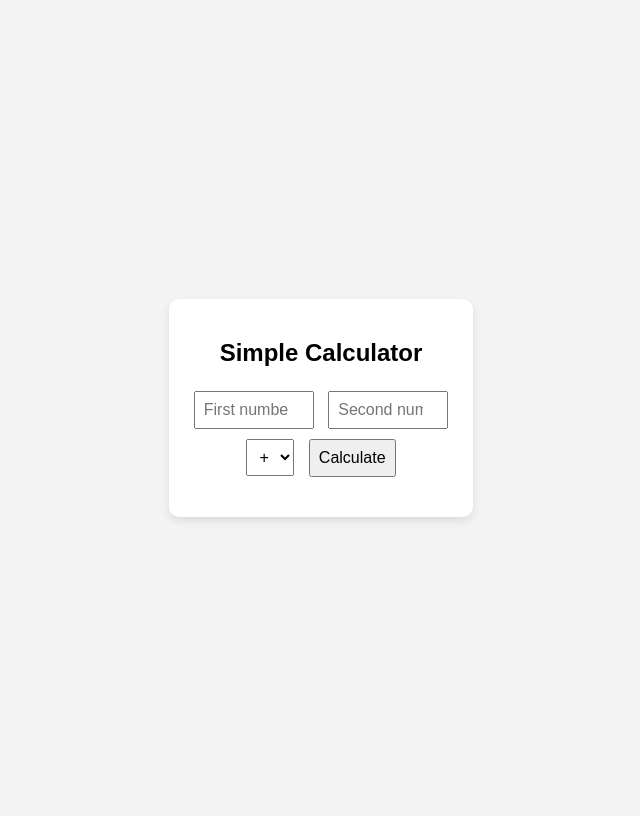
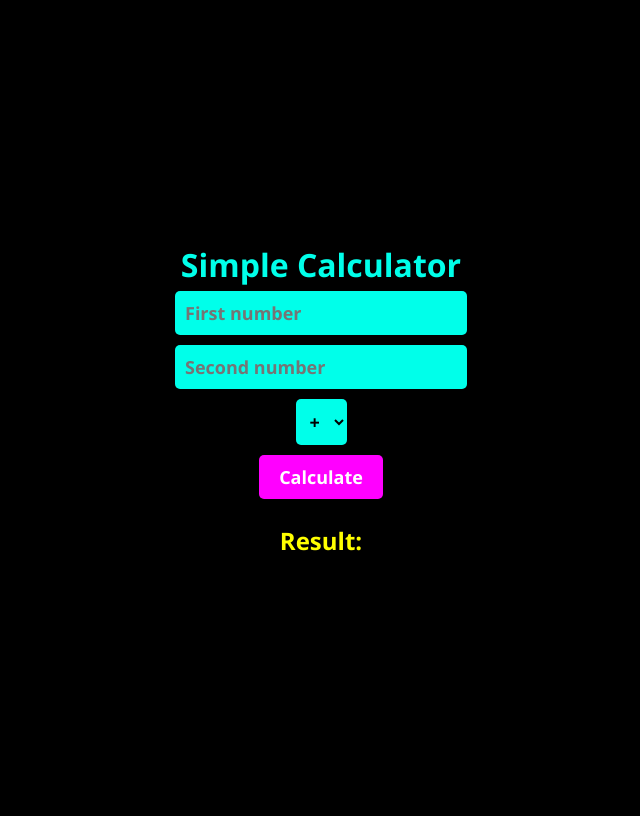
Before and after one commit to k3lly777/simple-calculator-flask, a Flask app: page / in a window 1280 px wide. Shown: the whole page, without its empty margins (319-959 px from the left). After the commit the page ends 551 px from the top, so only its background shows below. Run offline with Flask 3, Linux system fonts and the light colour scheme.

Commit message:
Add interactive JS calculator and neon styling

```diff
--- a/app.py
+++ b/app.py
@@ -1,64 +1,10 @@
-from flask import Flask, render_template, request, jsonify
+from flask import Flask, render_template
 
 app = Flask(__name__)
 
-# --- Basic arithmetic functions ---
-def add(a, b):
-    return a + b
-
-def subtract(a, b):
-    return a - b
-
-def multiply(a, b):
-    return a * b
-
-def divide(a, b):
-    # safe division: raise if dividing by zero
-    if b == 0:
-        raise ValueError("Cannot divide by zero.")
-    return a / b
-
-# --- Routes ---
 @app.route("/")
 def index():
     return render_template("index.html")
 
-@app.route("/api/calc", methods=["POST"])
-def calculate():
-    # expect JSON body: { num1: "...", num2: "...", op: "+" }
-    data = request.get_json(force=True, silent=True)
-    if not data:
-        return jsonify({"error": "Invalid request (no JSON)."}), 400
-
-    # Validate inputs
-    try:
-        n1 = float(data.get("num1", ""))
-        n2 = float(data.get("num2", ""))
-    except Exception:
-        return jsonify({"error": "Please provide valid numbers for num1 and num2."}), 400
-
-    op = data.get("op", "")
-    try:
-        if op == "+":
-            res = add(n1, n2)
-        elif op == "-":
-            res = subtract(n1, n2)
-        elif op == "*":
-            res = multiply(n1, n2)
-        elif op == "/":
-            try:
-                res = divide(n1, n2)
-            except ValueError:
-                return jsonify({"error": "Division by zero is not allowed."}), 400
-        else:
-            return jsonify({"error": "Unsupported operation."}), 400
-
-        # Return JSON result
-        return jsonify({"result": res})
-    except Exception as e:
-        return jsonify({"error": "Server error", "details": str(e)}), 500
-
-
 if __name__ == "__main__":
-    # debug=True is useful while developing; remove for production
-    app.run(host="0.0.0.0", port=5000, debug=True)
+    app.run(debug=True)
--- a/static/script.js
+++ b/static/script.js
@@ -1,69 +1,27 @@
-document.addEventListener("DOMContentLoaded", () => {
-  const num1 = document.getElementById("num1");
-  const num2 = document.getElementById("num2");
-  const opSelect = document.getElementById("op");
-  const resultValue = document.getElementById("result-value");
-  const calcBtn = document.getElementById("calc");
-  const clearBtn = document.getElementById("clear");
+document.getElementById("calculateBtn").addEventListener("click", function() {
+    let num1 = parseFloat(document.getElementById("num1").value);
+    let num2 = parseFloat(document.getElementById("num2").value);
+    let operation = document.getElementById("operation").value;
+    let result = "";
 
-  // click on operator buttons sets the select and calculates
-  document.querySelectorAll(".op-btn").forEach(btn => {
-    btn.addEventListener("click", () => {
-      opSelect.value = btn.dataset.op;
-      doCalculate();
-    });
-  });
-
-  calcBtn.addEventListener("click", doCalculate);
-  clearBtn.addEventListener("click", () => {
-    num1.value = "";
-    num2.value = "";
-    resultValue.textContent = "";
-    num1.focus();
-  });
-
-  function showMessage(msg) {
-    resultValue.textContent = msg;
-  }
-
-  function doCalculate() {
-    const n1 = num1.value.trim();
-    const n2 = num2.value.trim();
-    const op = opSelect.value;
-
-    if (n1 === "" || n2 === "") {
-      showMessage("Please enter both numbers.");
-      return;
+    if (isNaN(num1) || isNaN(num2)) {
+        result = "Invalid input";
+    } else {
+        switch(operation) {
+            case "add":
+                result = num1 + num2;
+                break;
+            case "subtract":
+                result = num1 - num2;
+                break;
+            case "multiply":
+                result = num1 * num2;
+                break;
+            case "divide":
+                result = num2 !== 0 ? num1 / num2 : "Error: Division by zero";
+                break;
+        }
     }
 
-    fetch("/api/calc", {
-      method: "POST",
-      headers: { "Content-Type": "application/json" },
-      body: JSON.stringify({ num1: n1, num2: n2, op: op })
-    })
-      .then(async res => {
-        const body = await res.json().catch(() => ({}));
-        if (res.ok && body.result !== undefined) {
-          showMessage(body.result);
-        } else {
-          showMessage(body.error || "Error calculating.");
-        }
-      })
-      .catch(() => {
-        showMessage("Network or server error.");
-      });
-  }
-
-  // Keyboard support
-  [num1, num2].forEach(inp => {
-    inp.addEventListener("keydown", (e) => {
-      if (e.key === "Enter") {
-        doCalculate();
-      } else if (["+", "-", "*", "/"].includes(e.key)) {
-        opSelect.value = e.key;
-        // small debounce to allow keypress to finish
-        setTimeout(doCalculate, 10);
-      }
-    });
-  });
+    document.getElementById("result").innerText = "Result: " + result;
 });
--- a/static/style.css
+++ b/static/style.css
@@ -1,60 +1,58 @@
-:root {
-  font-family: Inter, system-ui, Arial, sans-serif;
+/* Basic reset */
+* {
+    box-sizing: border-box;
+    margin: 0;
+    padding: 0;
+    font-family: 'Segoe UI', Tahoma, Geneva, Verdana, sans-serif;
 }
+
+/* Body styling */
 body {
-  display:flex;
-  min-height:100vh;
-  align-items:center;
-  justify-content:center;
-  background:#f5f7fb;
-  margin:0;
+    background-color: #000; /* Black background */
+    color: #00ffea; /* Bright cyan text */
+    display: flex;
+    justify-content: center;
+    align-items: center;
+    height: 100vh;
+    flex-direction: column;
 }
-.calculator{
-  background:#fff;
-  padding:20px 24px;
-  border-radius:12px;
-  box-shadow:0 10px 25px rgba(20,20,40,0.08);
-  width:320px;
-  text-align:center;
+
+/* Calculator inputs and select */
+input, select {
+    padding: 10px;
+    margin: 5px;
+    border-radius: 5px;
+    border: none;
+    outline: none;
+    font-size: 18px;
+    color: #000; /* text inside input */
+    background-color: #00ffea; /* bright cyan inputs */
+    font-weight: bold;
 }
-h1{ margin:0 0 12px; font-size:20px; }
-.row{
-  display:flex;
-  gap:8px;
-  margin-bottom:14px;
-  align-items:center;
-  justify-content:center;
+
+/* Button styling */
+button {
+    padding: 10px 20px;
+    margin: 5px;
+    border-radius: 5px;
+    border: none;
+    background-color: #ff00ff; /* bright pink button */
+    color: #fff;
+    font-size: 18px;
+    font-weight: bold;
+    cursor: pointer;
+    transition: transform 0.1s ease-in-out, background-color 0.2s;
 }
-input[type="number"], select{
-  padding:8px 10px;
-  border-radius:8px;
-  border:1px solid #e0e6ef;
-  font-size:14px;
-  width:110px;
-  box-sizing:border-box;
+
+button:hover {
+    transform: scale(1.05);
+    background-color: #ff66ff;
 }
-select{ width:56px; }
-.buttons{
-  display:flex;
-  gap:8px;
-  flex-wrap:wrap;
-  justify-content:center;
-  margin-bottom:12px;
+
+/* Result text */
+#result {
+    margin-top: 20px;
+    font-size: 24px;
+    font-weight: bold;
+    color: #ffff00; /* bright yellow for result */
 }
-button{
-  padding:8px 12px;
-  border-radius:8px;
-  border:1px solid #e0e6ef;
-  background:#fff;
-  cursor:pointer;
-  font-size:16px;
-}
-button.action{
-  background:#0b74de;
-  color:white;
-  border:none;
-  padding:8px 14px;
-}
-button.op-btn:active, button.op-btn:hover{ transform:translateY(1px); }
-#result{ font-weight:600; margin-top:6px; }
-.hint{ font-size:12px; color:#666; margin-top:8px; }
--- a/templates/index.html
+++ b/templates/index.html
@@ -1,47 +1,14 @@
 <!DOCTYPE html>
-<html lang="en">
+<html>
 <head>
-    <meta charset="UTF-8">
     <title>Simple Calculator</title>
-    <style>
-        body {
-            font-family: Arial, sans-serif;
-            display: flex;
-            justify-content: center;
-            align-items: center;
-            height: 100vh;
-            background: #f4f4f4;
-        }
-        .calculator {
-            background: #fff;
-            padding: 20px;
-            border-radius: 10px;
-            box-shadow: 0px 4px 10px rgba(0,0,0,0.1);
-            text-align: center;
-        }
-        input {
-            width: 100px;
-            padding: 8px;
-            margin: 5px;
-            font-size: 16px;
-        }
-        select, button {
-            padding: 8px;
-            margin: 5px;
-            font-size: 16px;
-        }
-        #result {
-            margin-top: 15px;
-            font-size: 18px;
-            font-weight: bold;
-        }
-    </style>
+    <link rel="stylesheet" href="../static/style.css">
 </head>
 <body>
-    <div class="calculator">
-        <h2>Simple Calculator</h2>
+    <h1>Simple Calculator</h1>
+
     <input type="number" id="num1" placeholder="First number">
-        <input type="number" id="num2" placeholder="Second number"><br>
+    <input type="number" id="num2" placeholder="Second number">
 
     <select id="operation">
         <option value="add">+</option>
@@ -49,31 +16,11 @@
         <option value="multiply">*</option>
         <option value="divide">/</option>
     </select>
-        <button onclick="calculate()">Calculate</button>
 
-        <div id="result"></div>
-    </div>
+    <button id="calculateBtn">Calculate</button>
 
-    <script>
-        async function calculate() {
-            const num1 = document.getElementById("num1").value;
-            const num2 = document.getElementById("num2").value;
-            const operation = document.getElementById("operation").value;
+    <h2 id="result">Result: </h2>
 
-            const response = await fetch("/calculate", {
-                method: "POST",
-                headers: { "Content-Type": "application/json" },
-                body: JSON.stringify({ num1, num2, operation })
-            });
-
-            const data = await response.json();
-
-            if (data.error) {
-                document.getElementById("result").innerText = "Error: " + data.error;
-            } else {
-                document.getElementById("result").innerText = "Result: " + data.result;
-            }
-        }
-    </script>
+    <script src="../static/script.js"></script>
 </body>
 </html>
```
Lines whose indentation alone changed are shown as unchanged.
